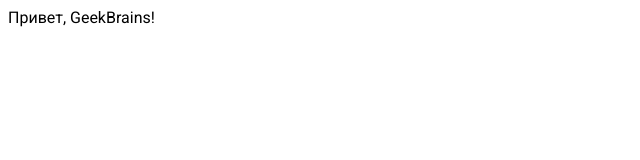
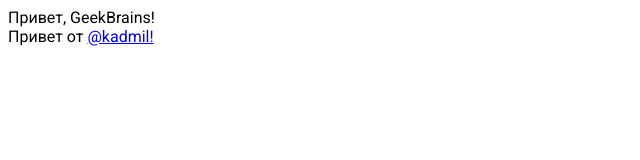
Before and after one commit to kadmil/testWebApp, a plain HTML site: page index.html in a window 1280 px wide. Shown: the whole page, without its empty margins (0-640 px from the left). Drawn offline with Linux system fonts and the light colour scheme.

Commit message:
added example

```diff
--- a/index.html
+++ b/index.html
@@ -7,5 +7,7 @@
 </head>
 
 <body>
-    <div style="font-family: Roboto, Sans-Serif">Привет, GeekBrains!</div>
+    <div style="font-family: Roboto, Sans-Serif">Привет, GeekBrains!<br>
+    Привет от <a href="https://github.com/kadmil">@kadmil!</a>
+    </div>
 </body>
```
